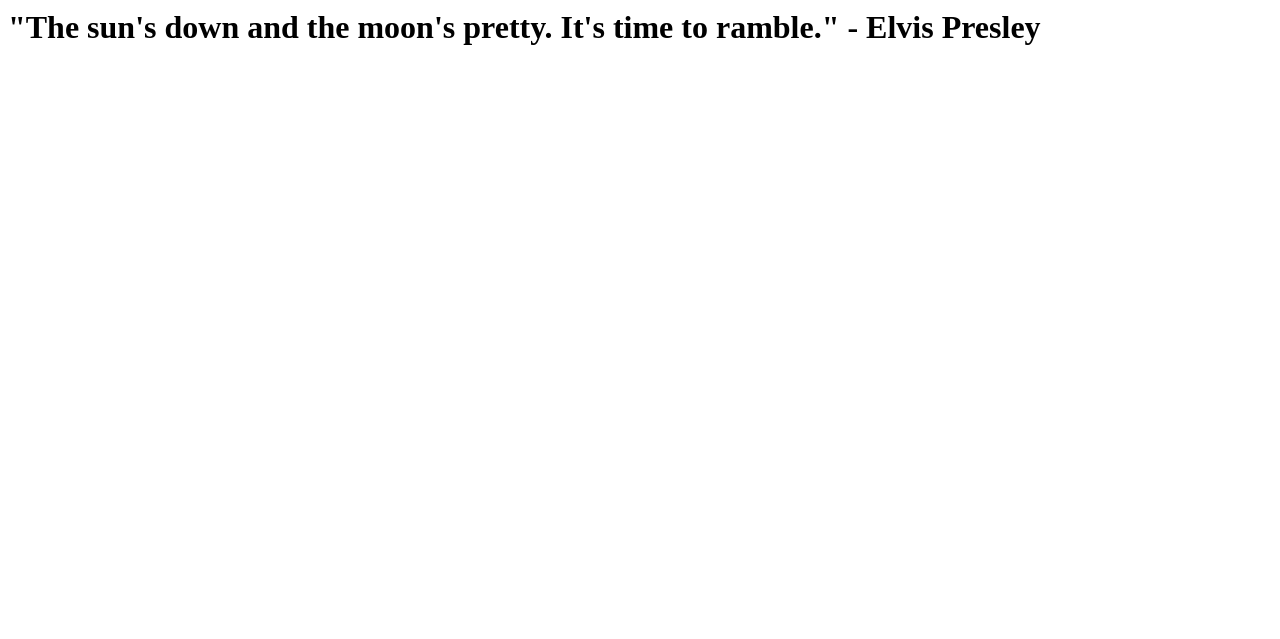
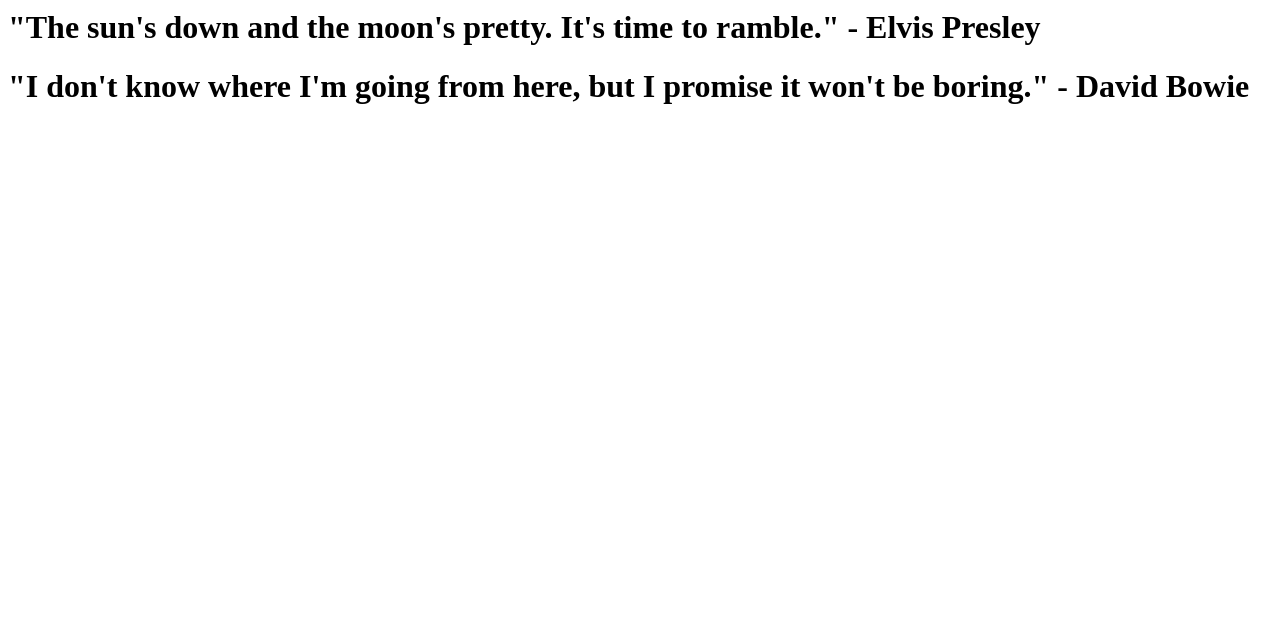
Before and after one commit to murphycrew/murphycrew.github.io, a plain HTML site: page index.html in a window 1280 px wide. Shown: the part 161-800 px from the top of the page. Drawn offline with Linux system fonts and the light colour scheme.

Commit message:
Update for the new year!

```diff
--- a/index.html
+++ b/index.html
@@ -16,5 +16,7 @@
 <body>
   <div><img src="images/mc_logo.png"></img>
   <div><h1>&quot;The sun&apos;s down and the moon&apos;s pretty. It&apos;s time to ramble.&quot; - Elvis Presley </h1></div>
+  <div><h1>&quot;I don&apos;t know where I&apos;m going from here, but I promise it won&apos;t be boring.&quot; - David Bowie</h1></div>
+</body>
 </body>
 </html>
```
